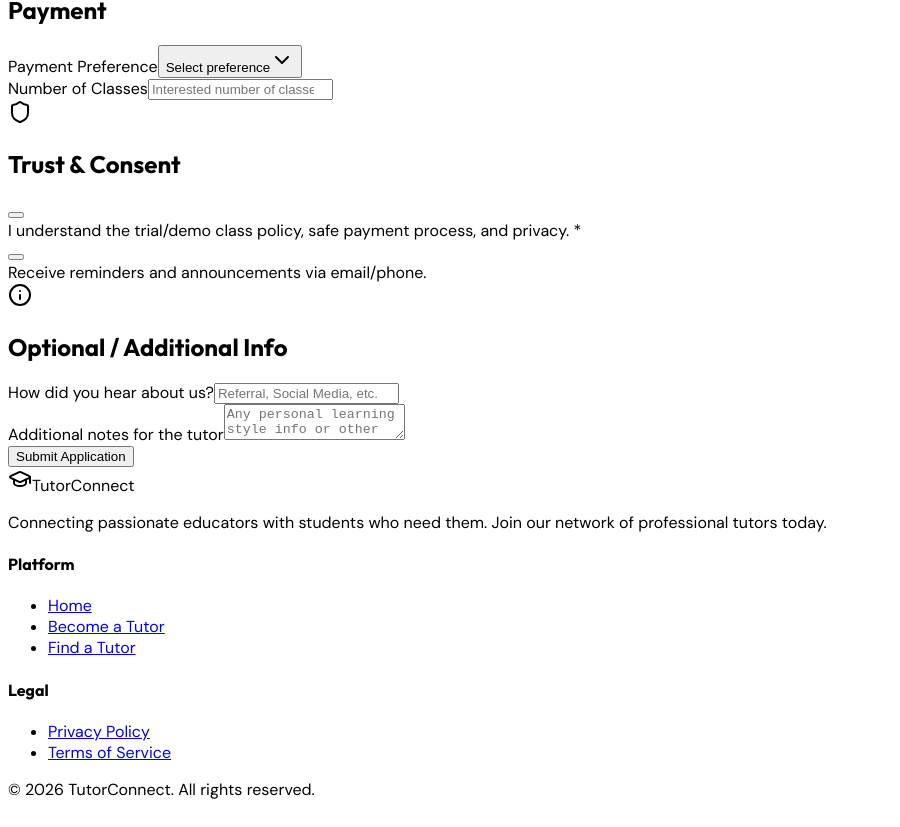
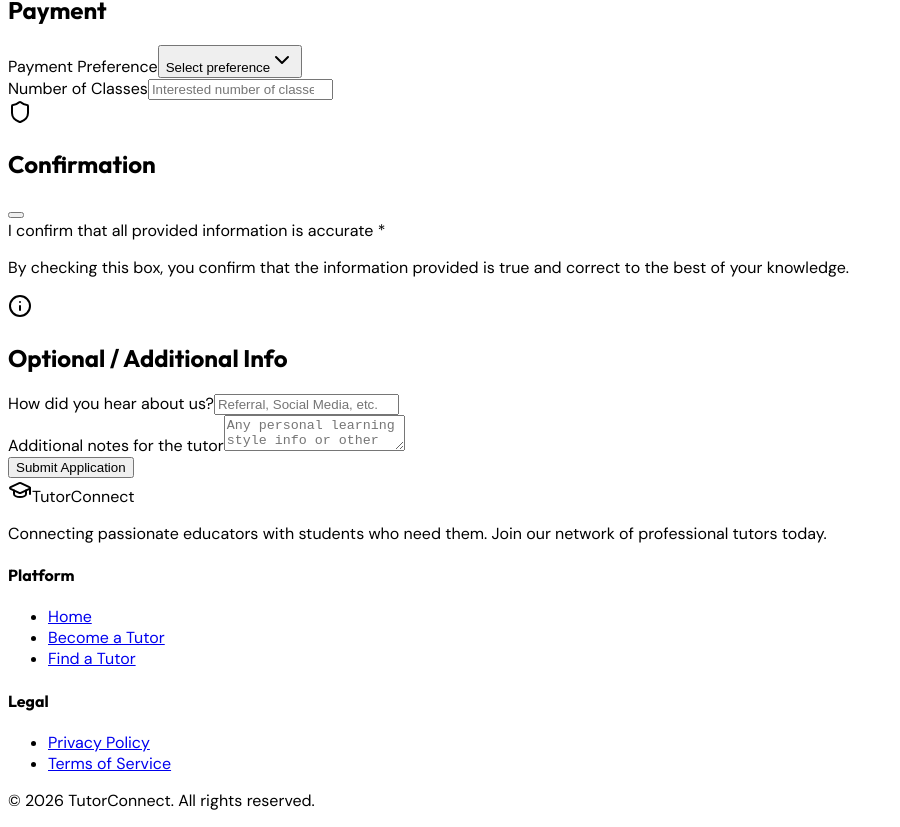
Before and after one commit to mehmoodyahya74/parents-application, a React (Vite) app in the folder client/: page /apply in a window 1280 px wide. Shown: the part 1149-1976 px from the top of the page, without its empty margins (0-900 px from the left). Built offline with nearby package versions, Linux system fonts and the light colour scheme; a web font is replaced by a local one.

Commit message:
Update Apply.tsx

```diff
--- a/client/src/pages/Apply.tsx
+++ b/client/src/pages/Apply.tsx
@@ -54,8 +54,7 @@ export default function Apply() {
       travelDistance: "",
       paymentPreference: "",
       packageInfo: "",
-      agreementConsent: false,
-      receiveUpdates: false,
+      confirmationAccuracy: false,
       referralSource: "",
       studentAdditionalNotes: "",
     },
@@ -472,19 +471,18 @@ export default function Apply() {
                     </div>
                   </section>
 
-                  {/* Section 5: Trust & Consent */}
+                  {/* Section 5: Confirmation */}
                   <section className="space-y-6">
                     <div className="flex items-center gap-3 pb-4 border-b">
                       <div className="bg-red-50 p-2 rounded-lg text-red-600">
                         <Shield className="w-6 h-6" />
                       </div>
-                      <h2 className="text-2xl font-bold text-slate-800"> Trust & Consent</h2>
+                      <h2 className="text-2xl font-bold text-slate-800">Confirmation</h2>
                     </div>
 
-                    <div className="space-y-4">
                     <FormField
                       control={form.control}
-                        name="agreementConsent"
+                      name="confirmationAccuracy"
                       render={({ field }) => (
                         <FormItem className="flex flex-row items-start space-x-3 space-y-0 rounded-xl border p-4">
                           <FormControl>
@@ -495,33 +493,15 @@ export default function Apply() {
                           </FormControl>
                           <div className="space-y-1 leading-none">
                             <FormLabel className="font-semibold cursor-pointer">
-                                I understand the trial/demo class policy, safe payment process, and privacy. <span className="text-red-500">*</span>
+                              I confirm that all provided information is accurate <span className="text-red-500">*</span>
                             </FormLabel>
+                            <p className="text-sm text-gray-500">
+                              By checking this box, you confirm that the information provided is true and correct to the best of your knowledge.
+                            </p>
                           </div>
                         </FormItem>
                       )}
                     />
-
-                      <FormField
-                        control={form.control}
-                        name="receiveUpdates"
-                        render={({ field }) => (
-                          <FormItem className="flex flex-row items-start space-x-3 space-y-0 rounded-xl border p-4">
-                            <FormControl>
-                              <Checkbox
-                                checked={field.value}
-                                onCheckedChange={field.onChange}
-                              />
-                            </FormControl>
-                            <div className="space-y-1 leading-none">
-                              <FormLabel className="cursor-pointer">
-                                Receive reminders and announcements via email/phone.
-                              </FormLabel>
-                            </div>
-                          </FormItem>
-                        )}
-                      />
-                    </div>
                   </section>
 
                   {/* Section 6: Optional / Additional Info */}
```
Lines whose indentation alone changed are shown as unchanged.
